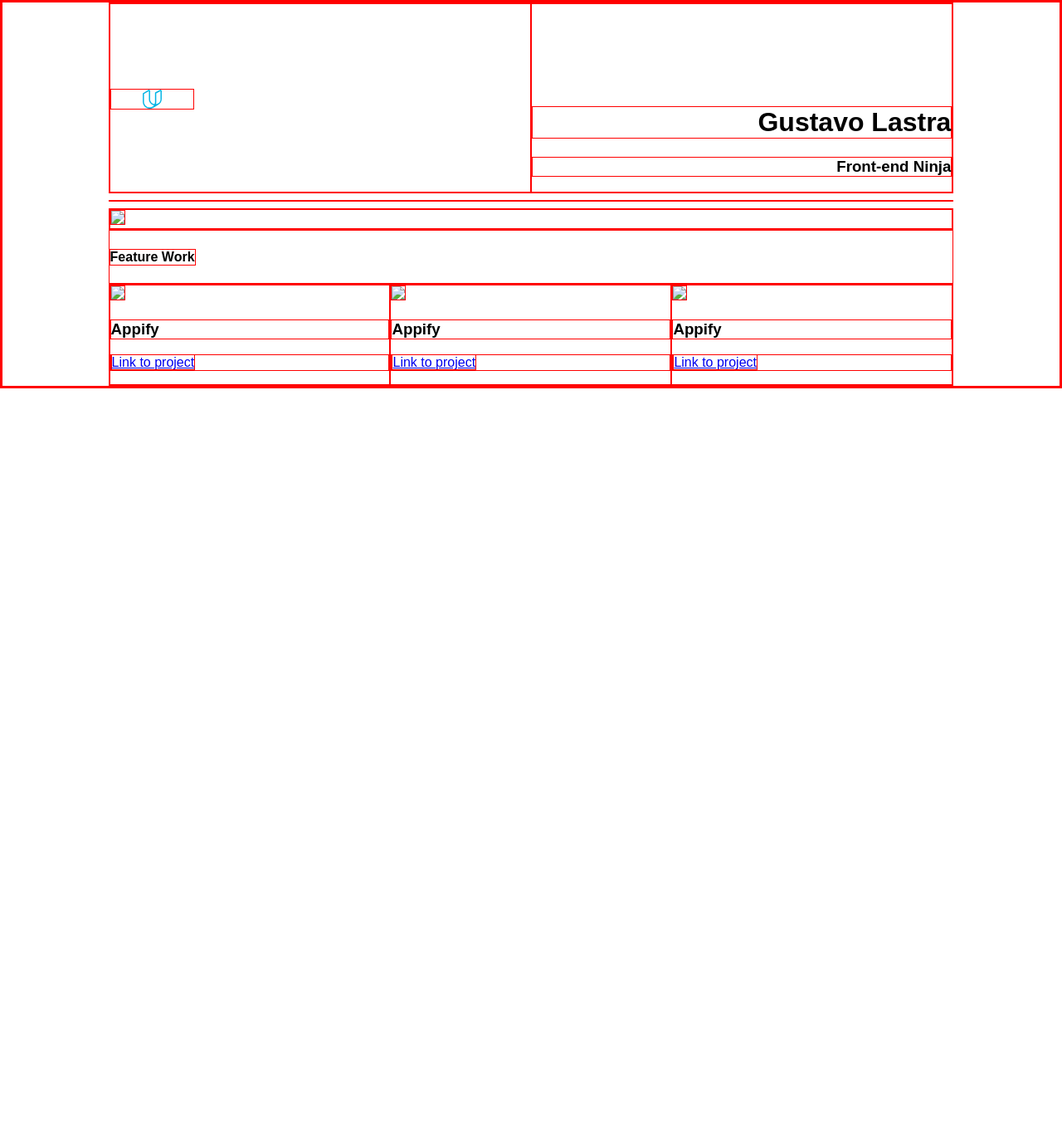
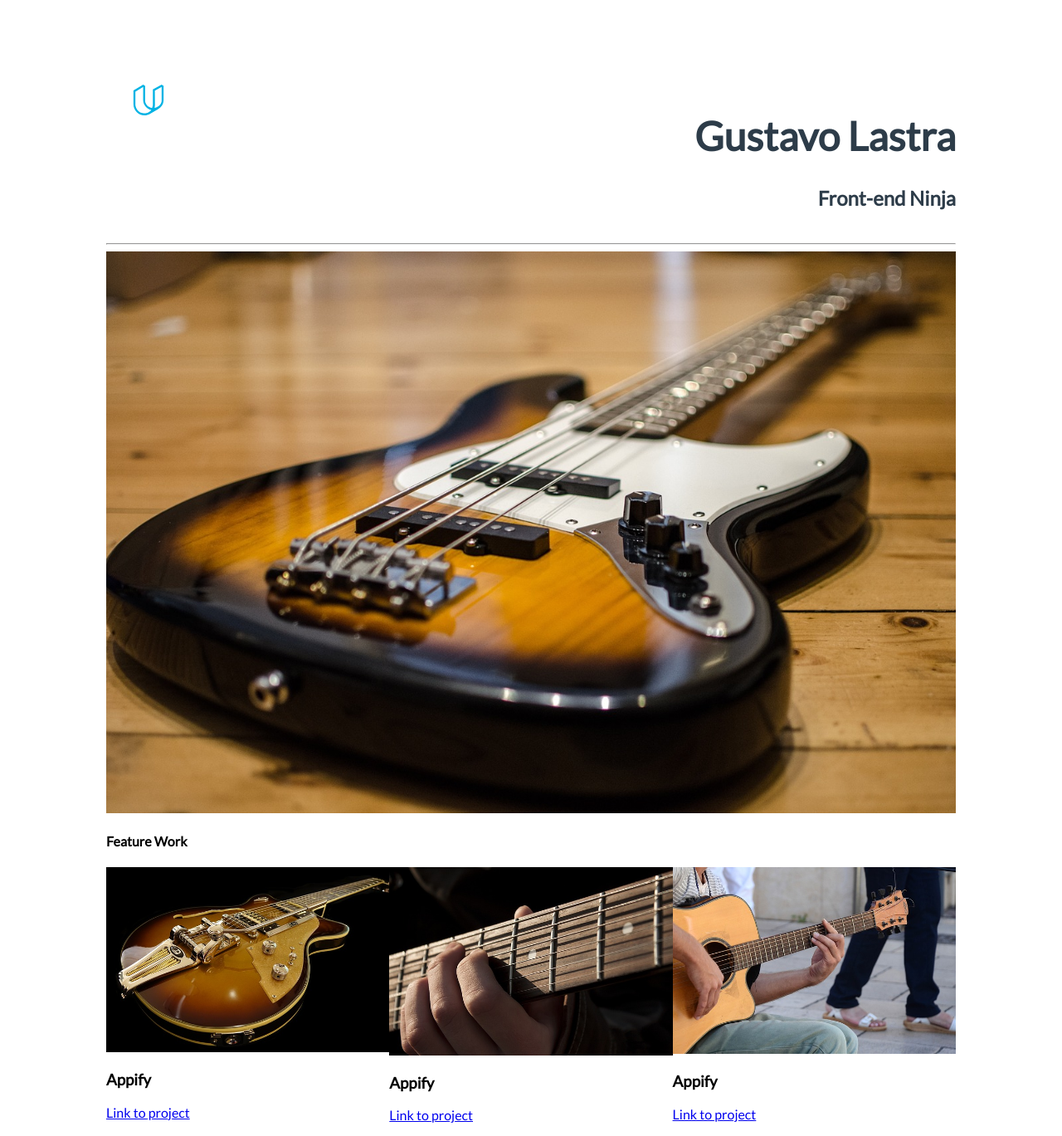
Before and after one commit to GustavoLastra/Portafolio, a plain HTML site: page index.html in a window 1280 px wide. Shown: the whole page at 83% size. Before the commit the page ends 800 px from the top, so only its background shows below. Drawn offline with Linux system fonts and the light colour scheme.

Commit message:
guitar images

```diff
--- a/index.html
+++ b/index.html
@@ -3,25 +3,26 @@
   <head>
     <meta charset="utf-8">
     <title>Portafolio</title>
-    <link rel="stylesheet" href="style.css">
+    <link rel="stylesheet" href="style/style.css">
+    <link href="https://fonts.googleapis.com/css?family=Lato" rel="stylesheet">
   </head>
   <body>
   <!--Row 0 header-->
         <div class="container">
           <div class="row">
             <div class="col-6 abajo">
-              <img class="ulogo" alt="ulogo" src="UdacityLogo.svg">
+              <img class="ulogo" alt="ulogo" src="img/UdacityLogo.svg">
             </div>
-            <div class="col-6 derecha abajo">
+            <div class="col-6 derecha fontpersonal">
               <h1>Gustavo Lastra</h1>
-              <h3 >Front-end Ninja</h3>
+              <h4 >Front-end Ninja</h4>
             </div>
           </div>
           <hr>
     <!--Row 1 Favorite Project-->
           <div class="row">
             <div class="col-12">
-              <img  src="./bootstrap-prestructure_files/1140x350">
+              <img  src="img/bass-guitar.jpg" alt="BG">
             </div>
           </div>
     <!--Row 2 mini header-->
@@ -31,21 +32,27 @@
     <!--Row 3 more projects-->
           <div class="row">
             <div class="col-4">
-              <img src="./bootstrap-prestructure_files/555x300">
+              <div class="minirow">
+                <img src="img/yplayer.jpg">
                 <h3>Appify</h3>
                 <p><a href="http://github.com/">Link to project</a></p>
               </div>
+            </div>
             <div class="col-4">
-              <img src="./bootstrap-prestructure_files/555x300">
+              <div class="minirow">
+                <img src="img/fplayer.jpg">
                 <h3>Appify</h3>
                 <p><a href="http://github.com/">Link to project</a></p>
               </div>
+            </div>
             <div class="col-4">
-              <img src="./bootstrap-prestructure_files/555x300">
+              <div class="minirow">
+                <img src="img/gplayer.jpg">
                 <h3>Appify</h3>
                 <p><a href="http://github.com/">Link to project</a></p>
               </div>
             </div>
           </div>
+        </div>
     </body>
     </html>
--- a/style.css
+++ b/style/style.css
@@ -1,6 +1,6 @@
 *{
-    font-family: sans-serif;
-    border: 1px solid red !important;
+    font-family: 'Lato', sans-serif;
+    //border: 1px solid red !important;
 }
 
 * {
@@ -9,10 +9,15 @@
     -ms-box-sizing: border-box;
     box-sizing: border-box;
 }
-
+hr {
+  color: #7d97ad
+}
 img {
   max-width:100%;
   max-height:100%;
+}
+.minirow {
+  max-height: 500px;
 }
 .abajo {
   padding-top: 10%;
@@ -23,6 +28,11 @@ img {
 .ulogo {
   width: 20%;
   height: 20%;
+}
+.fontpersonal {
+  padding-top:10%;
+  color: #2d3c49;
+  font-size:150%;
 }
 
 body {
@@ -36,9 +46,6 @@ body {
 
 }
 
-.minirow {
-  width: 100%;
-}
 .row {
     width: 100%;
 
```
Also changed, not shown: img/Gustavo.jpg (renamed from Gustavo.jpg), img/UdacityLogo.svg (renamed from UdacityLogo.svg), img/bass-guitar.jpg (added), img/e-guitar-1736291_1280.jpg (added), img/fplayer.jpg (added), img/gplayer.jpg (added), img/yplayer.jpg (added). Lines whose indentation alone changed are shown as unchanged.
